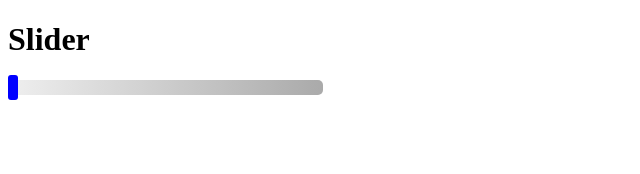
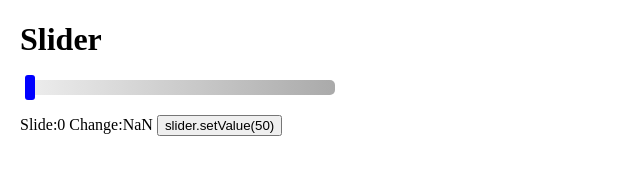
Before and after one commit to serg-quinta/sandbox, a plain HTML site: page js/slider/index.html in a window 1280 px wide. Both pictures are taken after a click on the element 28 px from the left and 87 px from the top of the page. Shown: the whole page, without its empty margins (0-640 px from the left). Drawn offline with Linux system fonts and the light colour scheme.

Commit message:
Updated slider

```diff
--- a/js/slider/app.js
+++ b/js/slider/app.js
@@ -1,37 +1,66 @@
 'use strict';
 class Slider {
-  constructor(selector) {
-    this.slider = document.querySelector(selector);
+  constructor(options) {
+    this.slider = document.querySelector(options.selector);
     this.thumb = this.slider.querySelector('[data-slider-thumb]');
 
     this.slider.addEventListener('mousedown', this._slide.bind(this));
+    this.pixelsPerValue = (this.slider.clientWidth - this.thumb.offsetWidth) / options.max;
   }
 
   _slide(event) {
     const target = event.target.closest('[data-slider-thumb]');
     if (!target) return;
 
-    document.addEventListener('mousemove', this._move.bind(this));
-    this.slider.addEventListener('mouseup', this._stop.bind(this));
+    this.moveHandler = this._move.bind(this);
+    document.addEventListener('mousemove', this.moveHandler);
+    this.stopHandler = this._stop.bind(this);
+    document.addEventListener('mouseup', this.stopHandler);
+
   }
 
   _move(event) {
-    let leftPosition = event.pageX - this.thumb.offsetWidth - this.slider.getBoundingClientRect().left / 2;
-    let leftMin = this.slider.getBoundingClientRect().left - this.thumb.offsetWidth / 2;
-    let leftMax = this.slider.getBoundingClientRect().right + this.thumb.offsetWidth / 2;
-    if (leftPosition > leftMax) {
-      this.thumb.style.left = this.slider.offsetWidth - this.thumb.offsetWidth / 2 + 'px';
-    } else if (leftPosition < leftMin) {
-      this.thumb.style.left = -this.thumb.offsetWidth / 2 + 'px';
+    let leftPosition = event.pageX - this.slider.getBoundingClientRect().left - this.thumb.offsetWidth / 2;
+    let leftMax = this.slider.offsetWidth - this.thumb.offsetWidth;
+    if (leftPosition < 0) {
+      this.thumb.style.left = 0 + 'px';
+    } else if (leftPosition > leftMax) {
+      this.thumb.style.left = leftMax + 'px';
     } else {
       this.thumb.style.left = leftPosition + 'px';
     }
-    console.log(leftPosition);
+    this._slideEvent();
   }
 
   _stop() {
-    document.removeEventListener('mousemove', this._move);
-    // this.slider.removeEventListener('mouseup', this._stop.bind(this));
-    console.log('Works!');
+    document.removeEventListener('mousemove', this.moveHandler);
+    document.removeEventListener('mouseup', this.stopHandler);
+    this._changeEvent();
+  }
+
+  _slideEvent() {
+    let slideEvent = new CustomEvent("slide", {
+      detail: document.querySelector('[data-slider-slide]').innerHTML = this._positionToValue(parseInt(this.thumb.style.left))
+    });
+    this.slider.dispatchEvent(slideEvent);
+  }
+
+  _changeEvent() {
+    let changeEvent = new CustomEvent("slide", {
+      detail: document.querySelector('[data-slider-change]').innerHTML = this._positionToValue(parseInt(this.thumb.style.left))
+    });
+    this.slider.dispatchEvent(changeEvent);
+  }
+
+  _positionToValue(left) {
+    return Math.round(left / this.pixelsPerValue);
+  }
+
+  _valueToPosition(value) {
+    return this.pixelsPerValue * value;
+  }
+
+  setValue(value) {
+    this.thumb.style.left = this._valueToPosition(value) + 'px';
   }
 }
--- a/js/slider/index.html
+++ b/js/slider/index.html
@@ -13,13 +13,22 @@
 <body>
   <h1>Slider</h1>
   <div data-slider class="slider">
-    <div data-slider-thumb class="thumb"></div>
+    <div data-slider-thumb class="slider__thumb"></div>
+  </div>
+
+  <div class="sleder__footer">
+    Slide:<span data-slider-slide>0</span>
+    Change:<span data-slider-change>0</span>
+    <button type="button" onclick="slider.setValue(50)">slider.setValue(50)</button>
   </div>
 
   <script>
     'use strict';
     /* globals Slider */
-    let slider = new Slider('[data-slider]');
+    let slider = new Slider({
+      selector: '[data-slider]',
+      max: 100
+    });
   </script>
 </body>
 
--- a/js/slider/styles.css
+++ b/js/slider/styles.css
@@ -1,3 +1,6 @@
+body {
+  margin: 20px;
+}
 .slider {
   background: linear-gradient(to right, #eee, #aaa);
   border-radius: 5px;
@@ -5,13 +8,17 @@
   height: 15px;
   margin: 5px;
 }
-.thumb {
+.slider__thumb {
   background: #00f;
   cursor: pointer;
   width: 10px;
   height: 25px;
   border-radius: 3px;
   position: relative;
-  left: 10px;
+  left: 0;
   top: -5px;
+  /*transition: left .2s;*/
 }
+.sleder__footer {
+  margin-top: 20px;
+}
```
